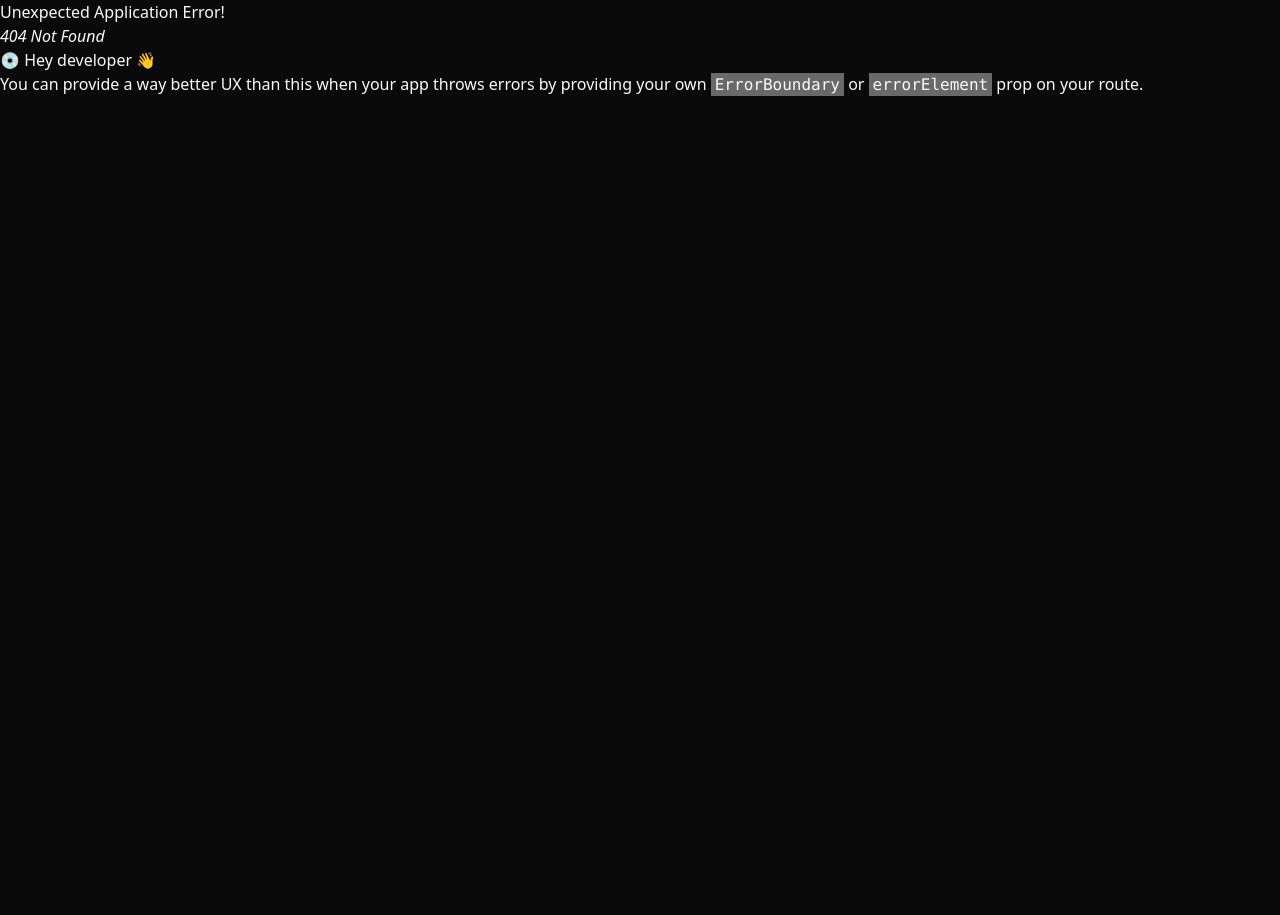
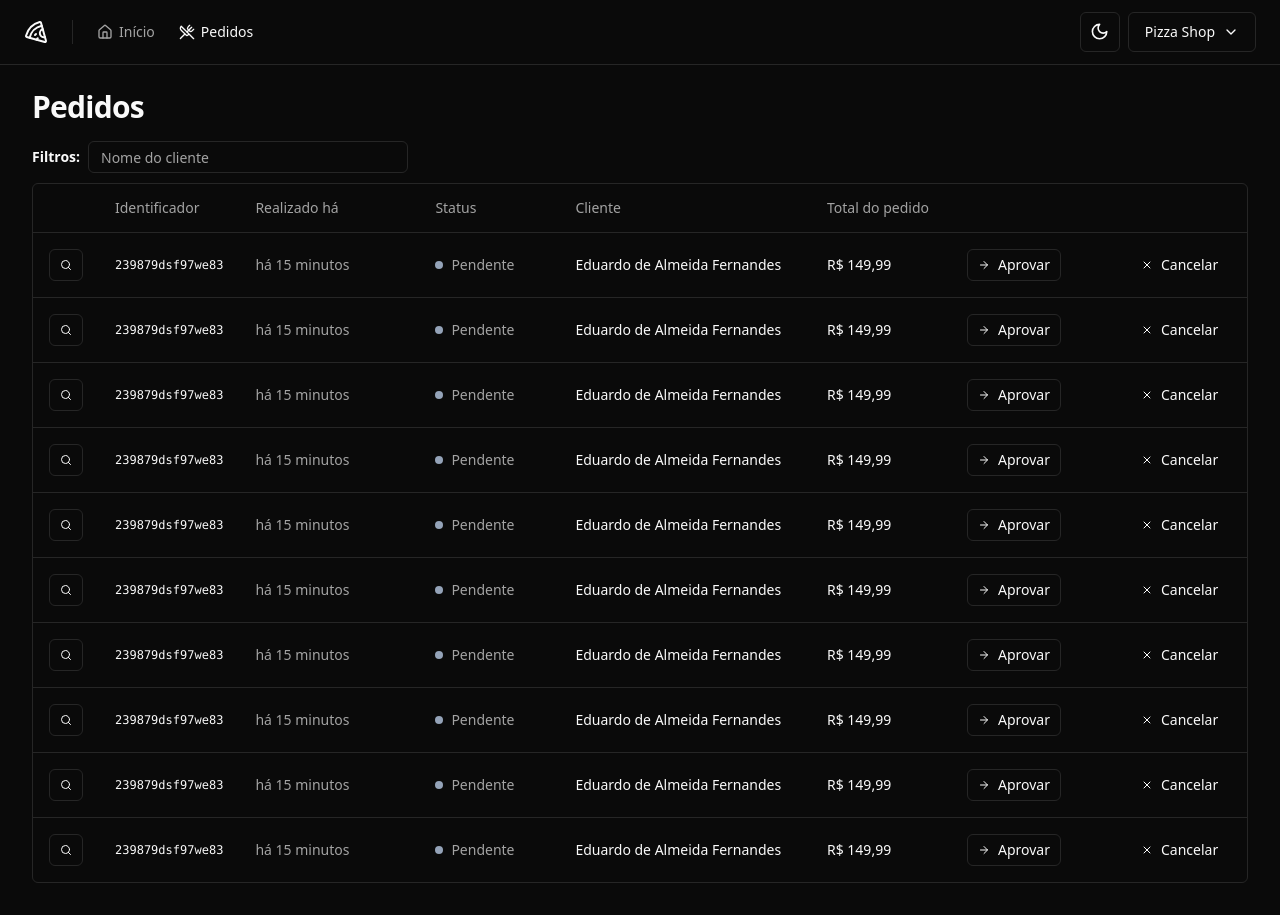
Before and after one commit to edu-almeidaf/pizza-shop, a React (Vite) app: page /orders in a window 1280 px wide. Before the commit this address had no page. Before the commit the page ends 800 px from the top, so only its background shows below. Built offline with nearby package versions, Linux system fonts and the light colour scheme.

Commit message:
feat: create orders table

```diff
--- a/src/components/ui/button.tsx
+++ b/src/components/ui/button.tsx
@@ -22,6 +22,7 @@
       size: {
         default: 'h-10 px-4 py-2',
         sm: 'h-9 rounded-md px-3',
+        xs: 'h-8 px-2.5',
         lg: 'h-11 rounded-md px-8',
         icon: 'h-10 w-10',
       },
--- /dev/null
+++ b/src/pages/app/orders/orders.tsx
@@ -0,0 +1,94 @@
+import { ArrowRight, Search, X } from 'lucide-react'
+import { Helmet } from 'react-helmet-async'
+
+import { Button } from '@/components/ui/button'
+import { Input } from '@/components/ui/input'
+import {
+  Table,
+  TableBody,
+  TableCell,
+  TableHead,
+  TableHeader,
+  TableRow,
+} from '@/components/ui/table'
+
+export function Orders() {
+  return (
+    <>
+      <Helmet title="Pedidos" />
+
+      <div className="flex flex-col gap-4">
+        <h1 className="text-3xl font-bold tracking-tight">Pedidos</h1>
+
+        <div className="space-y-2.5">
+          <form className="flex items-center gap-2">
+            <span className="text-sm font-semibold">Filtros:</span>
+            <Input placeholder="Nome do cliente" className="h-8 w-80" />
+          </form>
+
+          <div className="rounded-md border">
+            <Table>
+              <TableHeader>
+                <TableRow>
+                  <TableHead className="w-16"></TableHead>
+                  <TableHead className="w-[140px]">Identificador</TableHead>
+                  <TableHead className="w-[180px]">Realizado há</TableHead>
+                  <TableHead className="w-[140px]">Status</TableHead>
+                  <TableHead>Cliente</TableHead>
+                  <TableHead className="w-[140px]">Total do pedido</TableHead>
+                  <TableHead className="w-[164px]"></TableHead>
+                  <TableHead className="w-[132px]"></TableHead>
+                </TableRow>
+              </TableHeader>
+
+              <TableBody>
+                {Array.from({ length: 10 }).map((_, i) => {
+                  return (
+                    <TableRow key={i}>
+                      <TableCell>
+                        <Button variant="outline" size="xs">
+                          <Search className="size-3" />
+                          <span className="sr-only">Detalhes do pedido</span>
+                        </Button>
+                      </TableCell>
+                      <TableCell className="font-mono text-xs font-medium">
+                        239879dsf97we83
+                      </TableCell>
+                      <TableCell className="text-muted-foreground">
+                        há 15 minutos
+                      </TableCell>
+                      <TableCell>
+                        <div className="flex items-center gap-2">
+                          <span className="size-2 rounded-full bg-slate-400" />
+                          <span className="font-medium text-muted-foreground">
+                            Pendente
+                          </span>
+                        </div>
+                      </TableCell>
+                      <TableCell className="font-medium">
+                        Eduardo de Almeida Fernandes
+                      </TableCell>
+                      <TableCell className="font-medium">R$ 149,99</TableCell>
+                      <TableCell className="font-medium">
+                        <Button variant="outline" size="xs">
+                          <ArrowRight className="mr-2 size-3" />
+                          Aprovar
+                        </Button>
+                      </TableCell>
+                      <TableCell className="font-medium">
+                        <Button variant="ghost" size="xs">
+                          <X className="mr-2 size-3" />
+                          Cancelar
+                        </Button>
+                      </TableCell>
+                    </TableRow>
+                  )
+                })}
+              </TableBody>
+            </Table>
+          </div>
+        </div>
+      </div>
+    </>
+  )
+}
--- a/src/routes.tsx
+++ b/src/routes.tsx
@@ -3,6 +3,7 @@
 import { AppLayout } from './pages/_layouts/app'
 import { AuthLayout } from './pages/_layouts/auth'
 import { Dashboard } from './pages/app/dashboard'
+import { Orders } from './pages/app/orders/orders'
 import { SignIn } from './pages/auth/sign-in'
 import { SignUp } from './pages/auth/sign-up'
 
@@ -10,7 +11,10 @@
   {
     path: '/',
     element: <AppLayout />,
-    children: [{ path: '/', element: <Dashboard /> }],
+    children: [
+      { path: '/', element: <Dashboard /> },
+      { path: '/orders', element: <Orders /> },
+    ],
   },
 
   {
```
Also changed, not shown: src/components/ui/table.tsx (+21 -21 lines).
